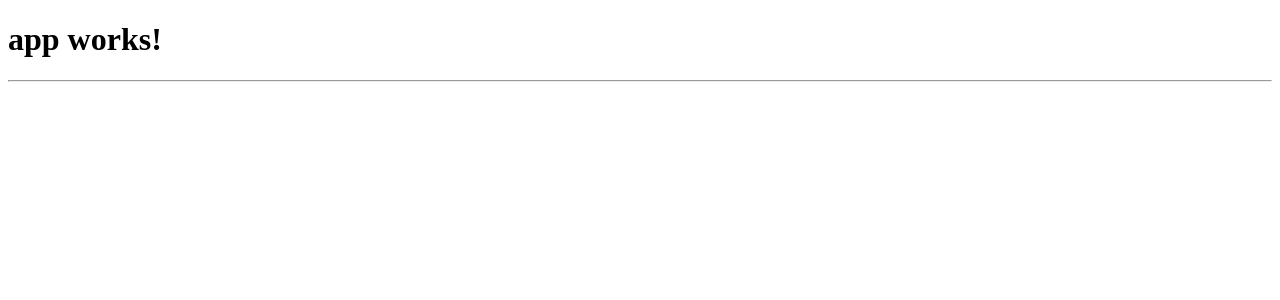
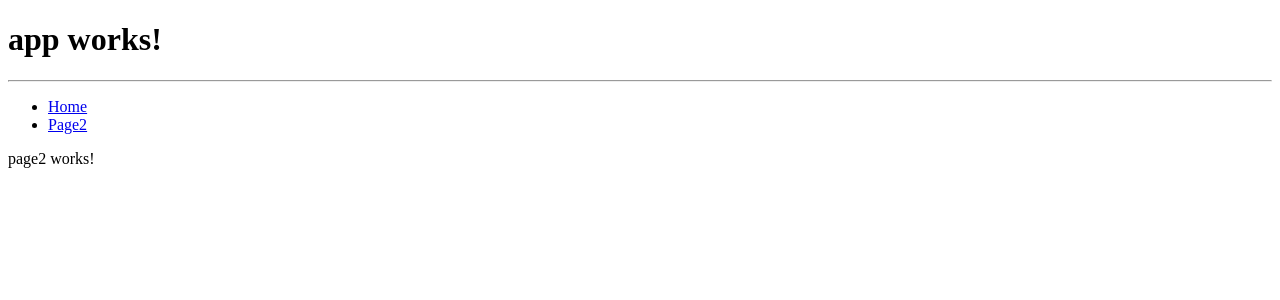
Before and after one commit to RyanGits/ng2-adv, an Angular app: page /page2 in a window 1280 px wide. Before the commit this address led to /. Shown: the top 300 px of the page. Built offline with nearby package versions, Linux system fonts and the light colour scheme.

Commit message:
實作第一層路由的第二個元件-建立超連結

```diff
--- a/src/app/app.component.html
+++ b/src/app/app.component.html
@@ -2,4 +2,11 @@
   {{title}}
 </h1>
 <hr>
+<ul>
+  <li><a [routerLink]="['/']">Home</a></li>
+  <li><a [routerLink]="['/page2']">Page2</a></li>
+  <!--Example Other way-->
+  <!--<li><a routerLink="/">Home</a></li>
+  <li><a routerLink="/page2">Page2</a></li>-->
+</ul>
 <router-outlet></router-outlet>
--- a/src/app/app.module.ts
+++ b/src/app/app.module.ts
@@ -6,11 +6,13 @@ import { AppRoutingModule } from './app-routing.module';
 
 import { AppComponent } from './app.component';
 import { LayoutComponent } from './layout/layout.component';
+import { Page2Component } from './page2/page2.component';
 
 @NgModule({
   declarations: [
     AppComponent,
-    LayoutComponent
+    LayoutComponent,
+    Page2Component
   ],
   imports: [
     BrowserModule,
--- /dev/null
+++ b/src/app/page2/page2.component.html
@@ -0,0 +1,3 @@
+<p>
+  page2 works!
+</p>
--- /dev/null
+++ b/src/app/page2/page2.component.ts
@@ -0,0 +1,15 @@
+import { Component, OnInit } from '@angular/core';
+
+@Component({
+  selector: 'app-page2',
+  templateUrl: './page2.component.html',
+  styleUrls: ['./page2.component.css']
+})
+export class Page2Component implements OnInit {
+
+  constructor() { }
+
+  ngOnInit() {
+  }
+
+}
```
Also changed, not shown: src/app/app-routing.module.ts (+4 -5 lines), src/app/page2/page2.component.css (added).
